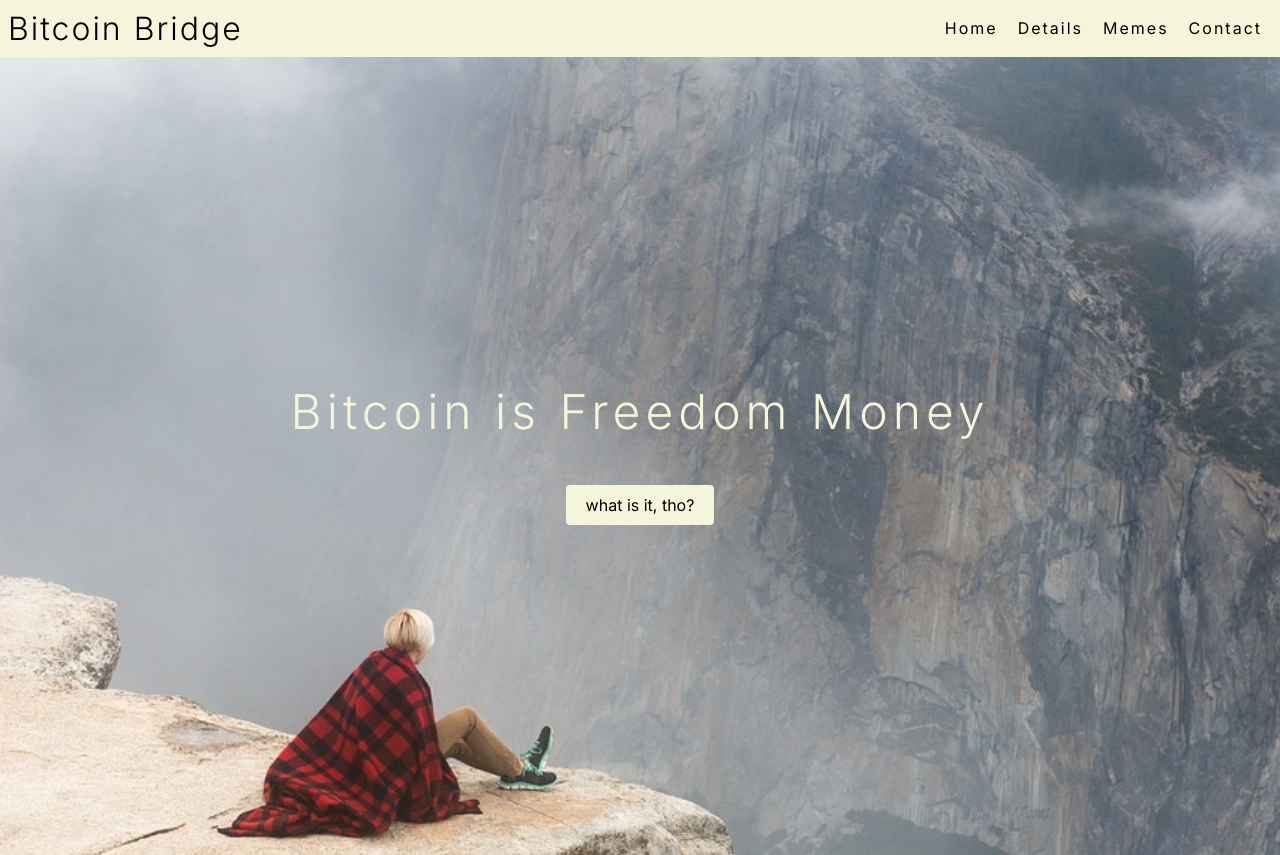
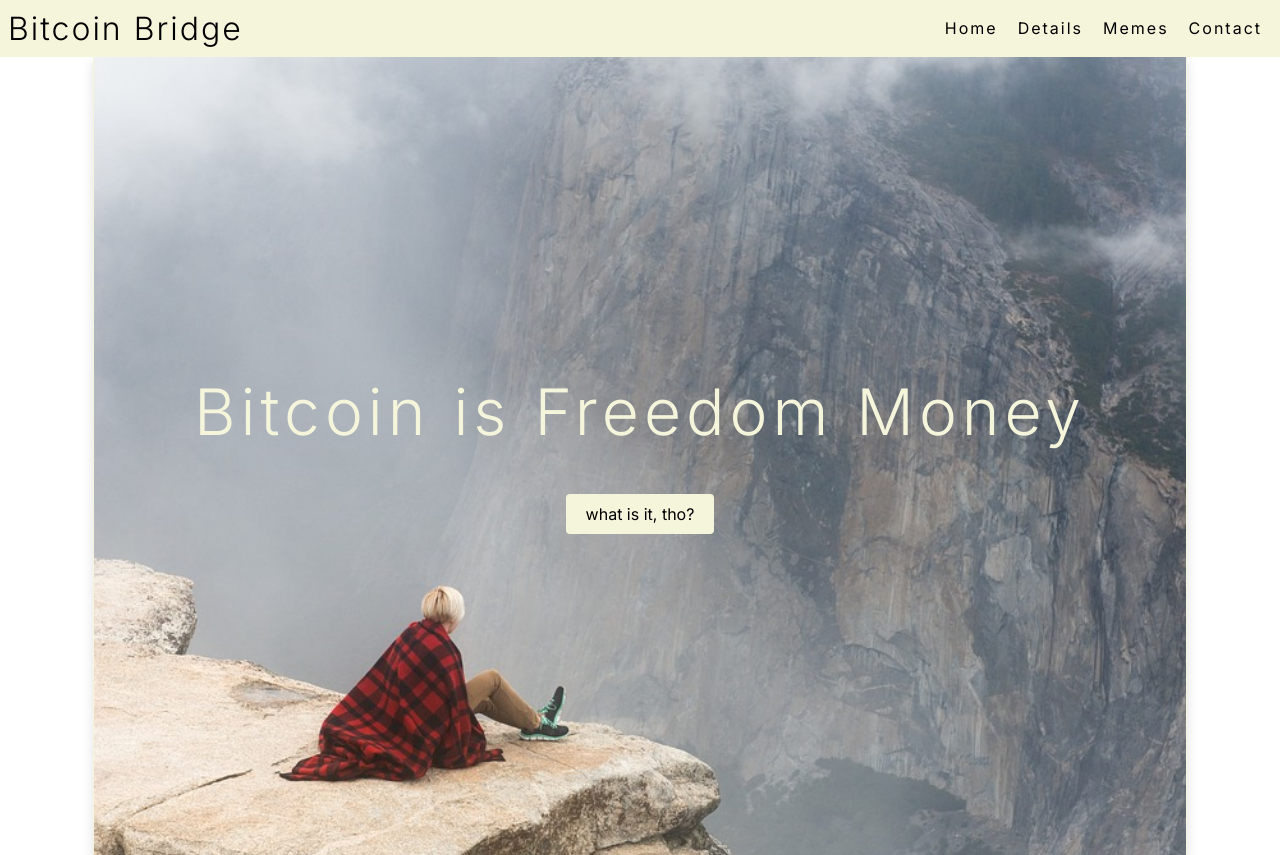
Before and after one commit to CsClown/BitcoinBridge, a plain HTML site: page index.html in a window 1280 px wide. Shown: the top 855 px of the page. Drawn offline with Linux system fonts and the light colour scheme.

Commit message:
added responsive for hero

```diff
--- a/assets/css/style.css
+++ b/assets/css/style.css
@@ -98,9 +98,11 @@ main {
     justify-content: center;
     align-items: center;
     min-height: 400px;
+    max-width: 1200px;
     background-color: rgba(0,0,0, 0.8);
     color: beige;
     text-align: center;
+
 
 
 }
@@ -362,10 +364,15 @@ footer p {
 
     #hero {
         min-height: 800px;
+        align-self: center;
+        border-left: 1px solid #f5f5dc;
+        border-right: 1px solid #f5f5dc;
+        box-shadow: rgba(100, 100, 111, 0.2) 0px 7px 10px 0px;
     }
 
     #hero > h3 {
-        font-size: 300%;
+        font-size: 400%;
+        padding: 0px 100px;
     }
 
     /* #reasons-section {
```
